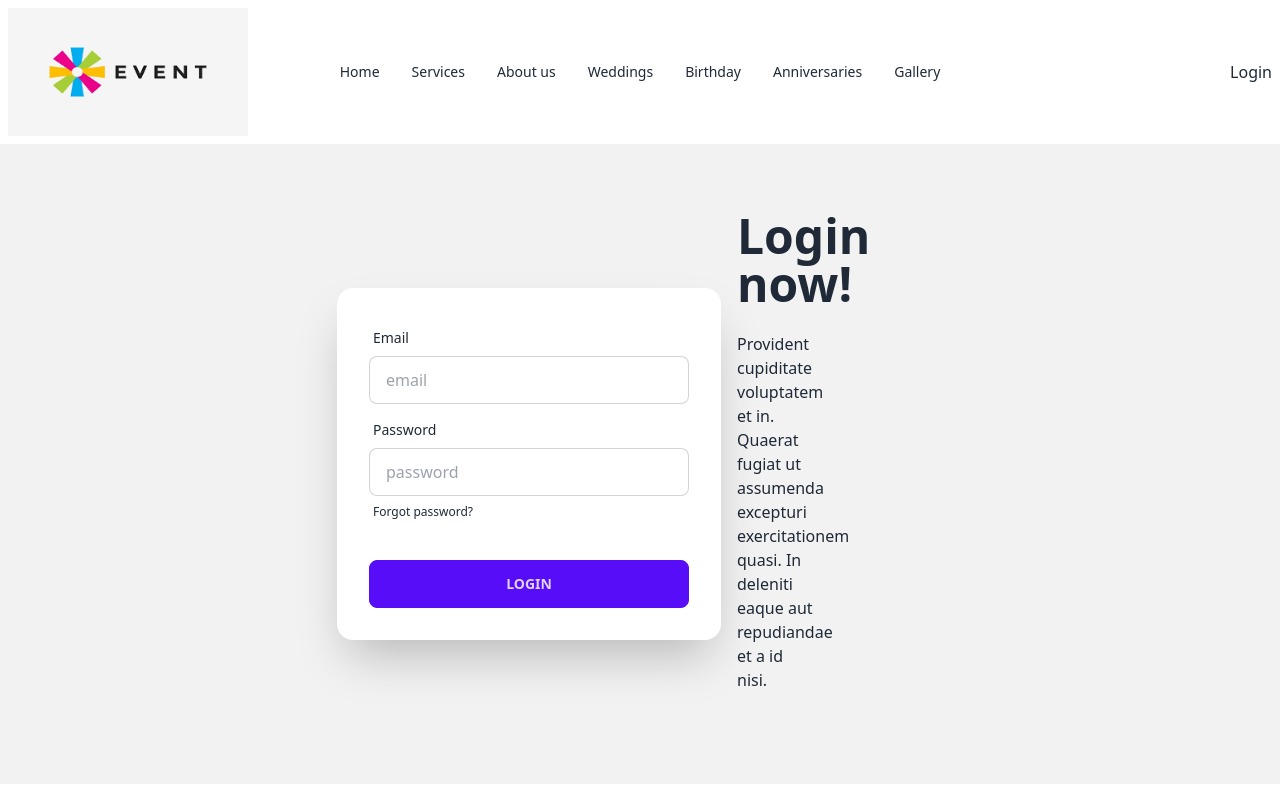
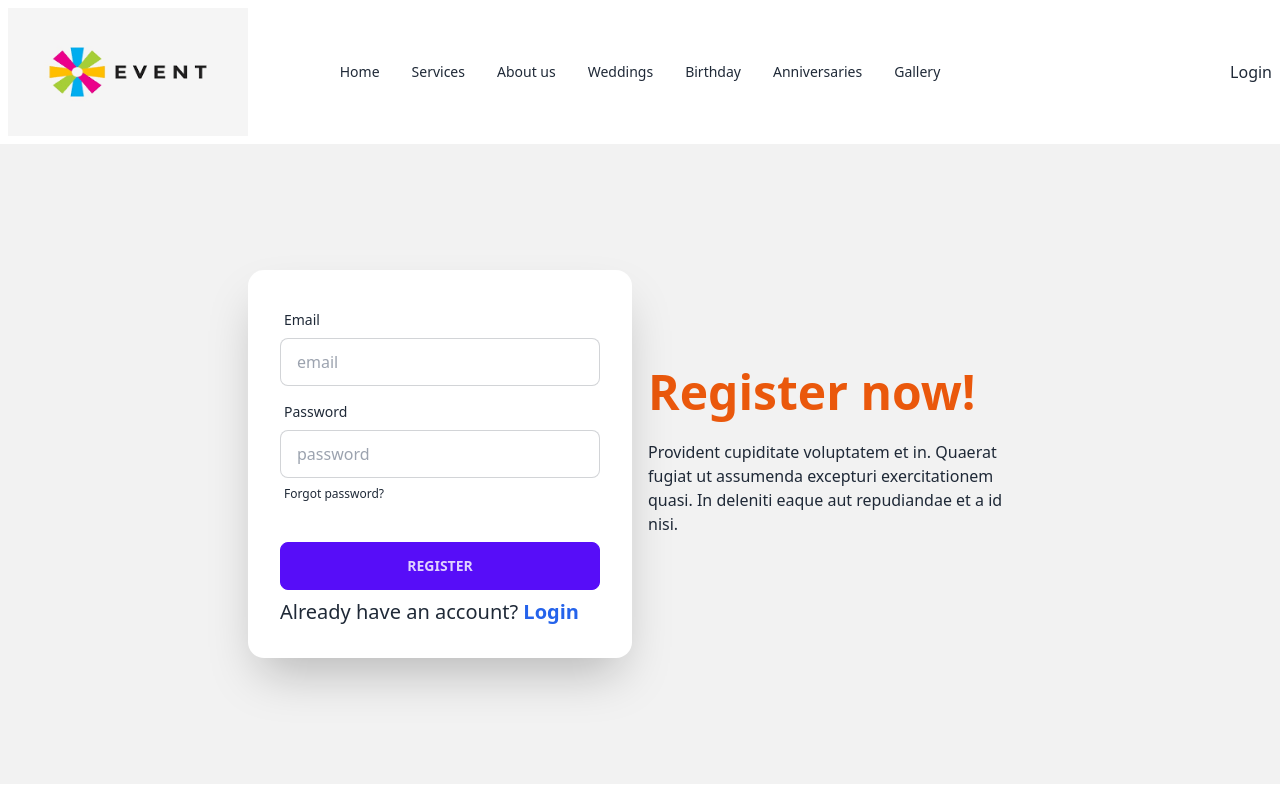
Before and after one commit to coderemran6910/Event-management-website-a-9, a React (Vite) app: page /register in a window 1280 px wide. Shown: the top 800 px of the page. Built offline with nearby package versions, Linux system fonts and the light colour scheme.

Commit message:
Added feature of Login Form and setup Toggle in Login and Register Router

```diff
--- a/package.json
+++ b/package.json
@@ -16,6 +16,7 @@
     "react": "^18.2.0",
     "react-dom": "^18.2.0",
     "react-router-dom": "^6.16.0",
+    "react-toastify": "^9.1.3",
     "sort-by": "^1.2.0",
     "swiper": "^10.3.1"
   },
--- a/src/Pages/Login.jsx
+++ b/src/Pages/Login.jsx
@@ -1,14 +1,14 @@
+import { Link } from "react-router-dom";
+
 const Login = () => {
   return (
-    <div className="hero min-h-screen bg-base-200">
+    <div className="hero min-h-[80vh] bg-base-200">
       <div className="hero-content flex-col lg:flex-row-reverse">
         <div className="text-center lg:text-left">
-          <h1 className="text-5xl font-bold">Login now!</h1>
-          <p className="py-6">
-            Provident cupiditate voluptatem et in. Quaerat fugiat ut assumenda
-            excepturi exercitationem quasi. In deleniti eaque aut repudiandae et
-            a id nisi.
-          </p>
+        <div className="text-center lg:text-left">
+        <h1 className="text-5xl font-bold text-orange-600">Login now!</h1>
+        <p className="py-6 w-96">Provident cupiditate voluptatem et in. Quaerat fugiat ut assumenda excepturi exercitationem quasi. In deleniti eaque aut repudiandae et a id nisi.</p>
+      </div>
         </div>
         <div className="card flex-shrink-0 w-full max-w-sm shadow-2xl bg-base-100">
           <form className="card-body">
@@ -42,6 +42,10 @@ const Login = () => {
             <div className="form-control mt-6">
               <button className="btn btn-primary">Login</button>
             </div>
+
+            <div>
+              <p className="text-xl ">Do not have an account? <span className=" text-blue-600 font-bold"><Link to="/register">Register</Link></span></p>
+            </div>
           </form>
         </div>
       </div>
--- a/src/Pages/Register.jsx
+++ b/src/Pages/Register.jsx
@@ -1,33 +1,65 @@
+import { useContext } from "react";
+import { Link } from "react-router-dom";
+import { AuthContext } from "../AuthProvider/AuthProvider";
+import 'react-toastify/dist/ReactToastify.css';
+import { toast } from "react-toastify";
+
 const Register = () => {
+
+  const { createUser } = useContext(AuthContext);
+const handleRegister =(e)=>{
+  e.preventDefault();
+  const form = new FormData(e.currentTarget);
+  const email = form.get('email');
+  const password = form.get('password');
+
+
+  createUser(email, password)
+  .then(result =>{
+    const user = result.user;
+    console.log(user);
+    toast.success('user created successfully')
+  })
+  .catch(error=>{
+    console.error(error);
+    toast.error(error.message)
+  })
+
+}
+
+
+
+
   return (
     <div className="hero min-h-[80vh] bg-base-200">
     <div className="hero-content flex-col lg:flex-row-reverse ">
       <div className="text-center lg:text-left">
-        <h1 className="text-5xl font-bold">Login now!</h1>
-        <p className="py-6 w-20">Provident cupiditate voluptatem et in. Quaerat fugiat ut assumenda excepturi exercitationem quasi. In deleniti eaque aut repudiandae et a id nisi.</p>
+        <h1 className="text-5xl font-bold text-orange-600">Register now!</h1>
+        <p className="py-6 w-96">Provident cupiditate voluptatem et in. Quaerat fugiat ut assumenda excepturi exercitationem quasi. In deleniti eaque aut repudiandae et a id nisi.</p>
       </div>
 
 
       <div className="card flex-shrink-0 w-full max-w-sm shadow-2xl bg-base-100">
-        <form className="card-body">
+        <form className="card-body" onSubmit={handleRegister}>
           <div className="form-control">
             <label className="label">
               <span className="label-text">Email</span>
             </label>
-            <input type="email" placeholder="email" className="input input-bordered" required />
+            <input name="email" type="email" placeholder="email" className="input input-bordered" required />
           </div>
           <div className="form-control">
             <label className="label">
               <span className="label-text">Password</span>
             </label>
-            <input type="password" placeholder="password" className="input input-bordered" required />
+            <input name="password" type="password" placeholder="password" className="input input-bordered" required />
             <label className="label">
               <a href="#" className="label-text-alt link link-hover">Forgot password?</a>
             </label>
           </div>
           <div className="form-control mt-6">
-            <button className="btn btn-primary">Login</button>
+            <button type="submit" className="btn btn-primary">Register</button>
           </div>
+          <p className=" text-xl ">Already have an account? <span className="text-blue-600 font-bold"><Link to="/login">Login</Link></span></p>
         </form>
       </div>
     </div>
--- a/src/main.jsx
+++ b/src/main.jsx
@@ -4,11 +4,16 @@ import "./index.css";
 import { RouterProvider } from "react-router-dom";
 import router from "./router/router";
 import HomePageProvider from "./HomePageProvider/HomePageProvider";
+import { ToastContainer } from "react-toastify";
+import AuthProvider from "./AuthProvider/AuthProvider";
 
 ReactDOM.createRoot(document.getElementById("root")).render(
   <React.StrictMode>
-    <HomePageProvider>
+   <AuthProvider>
+   <HomePageProvider>
       <RouterProvider router={router}></RouterProvider>
+      <ToastContainer></ToastContainer>
     </HomePageProvider>
+   </AuthProvider>
   </React.StrictMode>
 );
```
Also changed, not shown: 1 other file (tests, documents, lock files or other folders).
